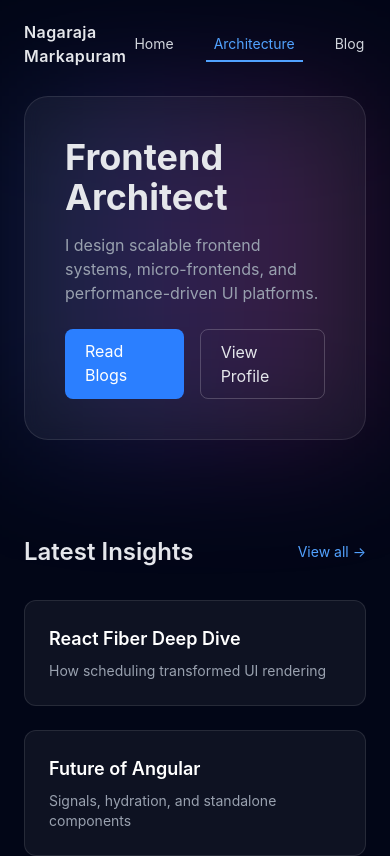
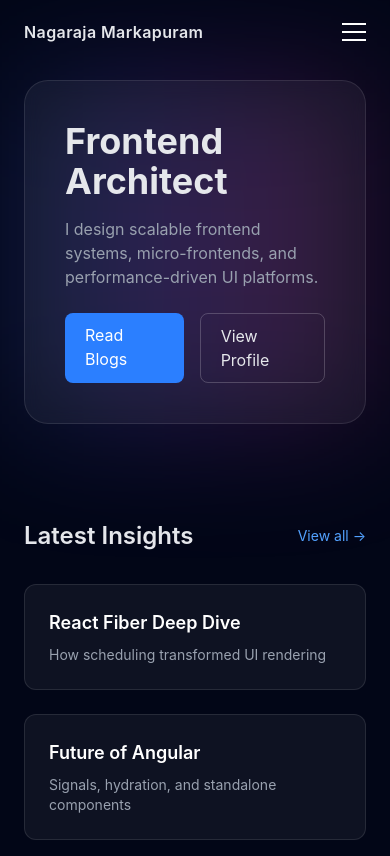
Before and after one commit to nmarkapuram/portfolio-blog, a Next.js app: page / in a window 390 px wide. Shown: the top 856 px of the page. Built offline with nearby package versions, Linux system fonts and the light colour scheme.

Commit message:
added hamburger

```diff
--- a/app/components/Header.js
+++ b/app/components/Header.js
@@ -9,22 +9,19 @@ export default function Header() {
 
   const [activeSection, setActiveSection] = useState("home");
   const [scrolled, setScrolled] = useState(false);
+  const [menuOpen, setMenuOpen] = useState(false);
 
   useEffect(() => {
-    setScrolled(window.scrollY > 10);
-
     const onScroll = () => {
       setScrolled(window.scrollY > 10);
     };
 
     window.addEventListener("scroll", onScroll);
 
-    // ✅ Only observe on homepage
     if (pathname === "/") {
       const section = document.getElementById("architecture");
 
-      if (!section) return;
-
+      if (section) {
         const observer = new IntersectionObserver(
           ([entry]) => {
             if (entry.isIntersecting) {
@@ -34,7 +31,7 @@ export default function Header() {
             }
           },
           {
-          rootMargin: "-40% 0px -50% 0px", // 👈 smooth trigger zone
+            rootMargin: "-40% 0px -50% 0px",
           }
         );
 
@@ -45,13 +42,11 @@ export default function Header() {
           window.removeEventListener("scroll", onScroll);
         };
       }
+    }
 
-    // Other pages
     setActiveSection(null);
 
-    return () => {
-      window.removeEventListener("scroll", onScroll);
-    };
+    return () => window.removeEventListener("scroll", onScroll);
   }, [pathname]);
 
   const navItems = [
@@ -91,8 +86,8 @@ export default function Header() {
           Nagaraja Markapuram
         </Link>
 
-        {/* NAV */}
-        <nav className="ml-auto flex items-center gap-6 text-sm">
+        {/* DESKTOP NAV */}
+        <nav className="ml-auto hidden md:flex items-center gap-6 text-sm">
           {navItems.map((item) => (
             <Link
               key={item.name}
@@ -114,7 +109,41 @@ export default function Header() {
             </Link>
           ))}
         </nav>
+
+        {/* MOBILE HAMBURGER */}
+        <button
+          className="ml-auto md:hidden flex flex-col gap-1.5"
+          onClick={() => setMenuOpen(!menuOpen)}
+        >
+          <span className="w-6 h-[2px] bg-white" />
+          <span className="w-6 h-[2px] bg-white" />
+          <span className="w-6 h-[2px] bg-white" />
+        </button>
       </div>
+
+      {/* MOBILE MENU */}
+      {menuOpen && (
+        <div className="md:hidden bg-[#020617]/95 backdrop-blur border-t border-white/10">
+          <nav className="flex flex-col px-6 py-4 gap-4 text-sm">
+            {navItems.map((item) => (
+              <Link
+                key={item.name}
+                href={item.href}
+                onClick={() => setMenuOpen(false)}
+                className={`
+                  ${
+                    isActive(item)
+                      ? "text-blue-400"
+                      : "text-gray-300"
+                  }
+                `}
+              >
+                {item.name}
+              </Link>
+            ))}
+          </nav>
+        </div>
+      )}
     </header>
   );
 }
--- a/app/globals.css
+++ b/app/globals.css
@@ -3,6 +3,8 @@
 
 html {
   -webkit-text-size-adjust: 100%;
+  /* scroll-padding-top: 100px; */
+    /* header height */
 }
 prose {
     line-height: 1.75;
--- a/app/layout.js
+++ b/app/layout.js
@@ -9,7 +9,7 @@ export default function RootLayout({ children }) {
         <Header />
 
         {/* Add top padding because header is fixed */}
-        <main className="pt-24 max-w-6xl mx-auto px-6 py-12 w-full">
+        <main className="pt-20 md:pt-24 max-w-6xl mx-auto px-6 py-12 w-full">
           {children}
         </main>
 
```
Lines whose indentation alone changed are shown as unchanged.
